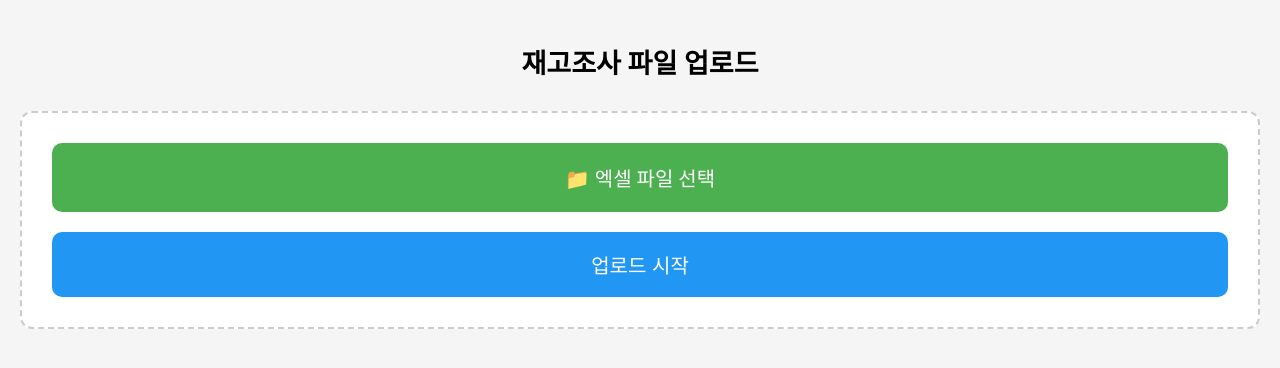
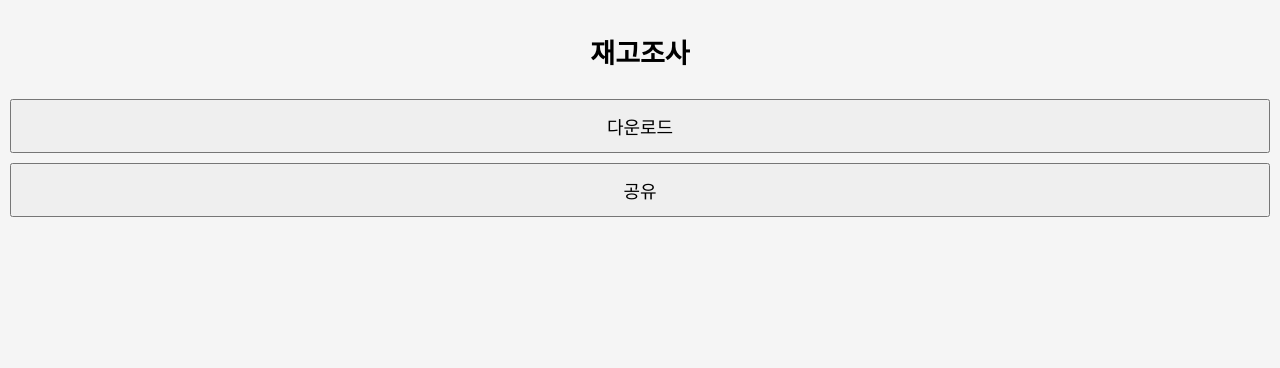
Before and after one commit to kkm313691-stack/inventory-app, a Flask app: template templates/inventory.html in a window 1280 px wide. Shown: the top 368 px of the page. Run offline with Flask 3, Linux system fonts and the light colour scheme; the template is opened without the code that fills it: most values are stand-ins (such as "Sample title", 1, 10 or a date in 2020).

Commit message:
Update inventory.html

```diff
--- a/templates/inventory.html
+++ b/templates/inventory.html
@@ -7,88 +7,170 @@
 body {
     font-size:18px;
     margin:0;
-    padding:20px;
+    padding:10px;
     background:#f5f5f5;
-    text-align:center;
 }
 
-h2 {
-    margin-bottom:30px;
+h2 { text-align:center; }
+
+button {
+    font-size:18px;
+    padding:12px;
+    margin:5px 0;
+    width:100%;
 }
 
-/* 🔥 업로드 박스 */
-.upload-box {
+.card {
+    border:1px solid #ddd;
+    padding:20px;
+    margin:10px 0;
     background:#fff;
-    border:2px dashed #ccc;
-    padding:30px;
-    border-radius:12px;
-}
-
-/* 🔥 파일 버튼 숨기기 */
-input[type="file"] {
-    display:none;
-}
-
-/* 🔥 커스텀 버튼 */
-.file-label {
-    display:block;
-    background:#4CAF50;
-    color:white;
-    padding:20px;
-    font-size:20px;
-    border-radius:10px;
-    margin-bottom:20px;
-}
-
-/* 🔥 업로드 버튼 */
-button {
-    width:100%;
-    padding:18px;
-    font-size:20px;
-    background:#2196F3;
-    color:white;
-    border:none;
     border-radius:10px;
 }
 
-/* 🔥 파일명 표시 */
-#filename {
-    margin-top:10px;
-    font-size:16px;
-    color:#333;
+.done { background:#e8f5e9; }
+
+.diff-red { color:red; font-weight:bold; }
+
+input {
+    width:100%;
+    font-size:22px;
+    padding:12px;
+    margin-top:8px;
+    margin-bottom:10px;
 }
-
 </style>
 </head>
 
 <body>
 
-<h2>재고조사 파일 업로드</h2>
+<h2>재고조사</h2>
 
-<form action="/upload" method="post" enctype="multipart/form-data">
+<button onclick="downloadExcel()">다운로드</button>
+<button onclick="shareLink()">공유</button>
 
-    <div class="upload-box">
+<div id="list"></div>
 
-        <label for="file" class="file-label">
-            📁 엑셀 파일 선택
-        </label>
+<script>
 
-        <input type="file" name="file" id="file" onchange="showName()">
+let data = {{ data | tojson }};
+let currentIndex = data.findIndex(x => x['실수량'] == null);
+if(currentIndex < 0) currentIndex = 0;
 
-        <div id="filename"></div>
 
-        <button type="submit">업로드 시작</button>
+// 🔥 렌더
+function render(){
 
+    let item = data[currentIndex];
+
+    let diffClass = item['차이'] != 0 ? 'diff-red' : '';
+
+    document.getElementById('list').innerHTML = `
+    <div class="card ${item['실수량']!=null?'done':''}">
+        ${currentIndex+1} / ${data.length}<br><br>
+
+        📍 ${item['로케이션']||''}<br>
+        📦 ${item['상품명']}<br><br>
+
+        재고수량: ${item['재고수량']}<br><br>
+
+        <div>
+        실수량 입력:
+        <input id="qty"
+            value="${item['실수량'] ?? ''}"
+            inputmode="numeric"
+            placeholder="수량 입력"
+            oninput="update(this.value)">
         </div>
 
-</form>
+        <div class="${diffClass}">
+        차이: ${item['차이']}
+        </div>
 
-<script>
-function showName(){
-    let file = document.getElementById('file').files[0];
-    document.getElementById('filename').innerText = file ? file.name : '';
+        <br>
+
+        <button onclick="prev()">⬅ 이전</button>
+        <button onclick="same()">✔ 동일</button>
+        <button onclick="next()">다음 ➡</button>
+    </div>
+    `;
 }
+
+
+// 🔥 핵심 수정 (실시간 반영)
+function update(v){
+
+    let item = data[currentIndex];
+
+    let real = (v === '') ? null : parseInt(v);
+
+    item['실수량'] = isNaN(real) ? null : real;
+    item['차이'] = item['실수량'] == null ? 0 : item['실수량'] - item['재고수량'];
+
+    render(); // 👉 이거 없어서 안됐던 것
+}
+
+
+// 동일 처리
+function same(){
+    let item = data[currentIndex];
+    item['실수량'] = item['재고수량'];
+    item['차이'] = 0;
+    next();
+}
+
+
+// 이동
+function next(){
+    if(currentIndex < data.length-1){
+        currentIndex++;
+        render();
+    }
+}
+
+function prev(){
+    if(currentIndex > 0){
+        currentIndex--;
+        render();
+    }
+}
+
+
+// 다운로드
+function downloadExcel(){
+    fetch('/download',{
+        method:'POST',
+        headers:{'Content-Type':'application/json'},
+        body: JSON.stringify(data)
+    })
+    .then(r=>r.blob())
+    .then(b=>{
+        let a=document.createElement('a');
+        a.href=URL.createObjectURL(b);
+        a.download='result.xlsx';
+        a.click();
+    });
+}
+
+
+// 링크 공유
+function shareLink(){
+    fetch('/generate_link',{
+        method:'POST',
+        headers:{'Content-Type':'application/json'},
+        body: JSON.stringify(data)
+    })
+    .then(r=>r.json())
+    .then(r=>{
+        let url=location.origin+r.link;
+        navigator.clipboard.writeText(url);
+        alert("링크 복사됨:\n"+url);
+    });
+}
+
+
+render();
+
 </script>
-
 </body>
 </html>
```
Lines whose indentation alone changed are shown as unchanged.
